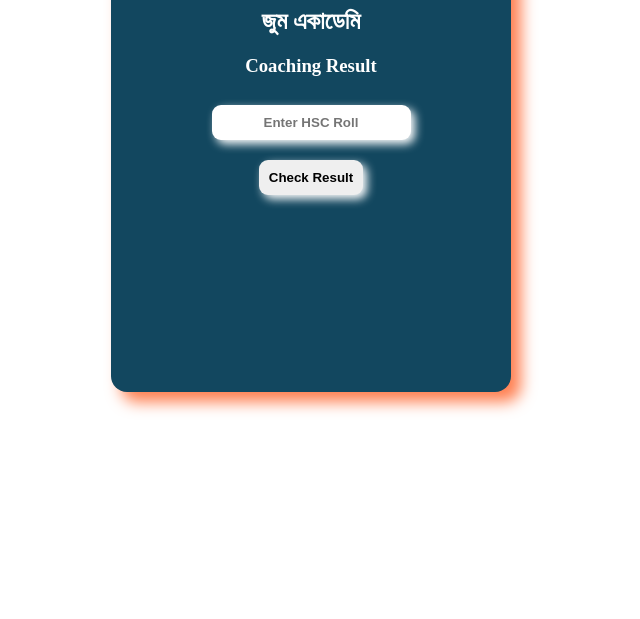
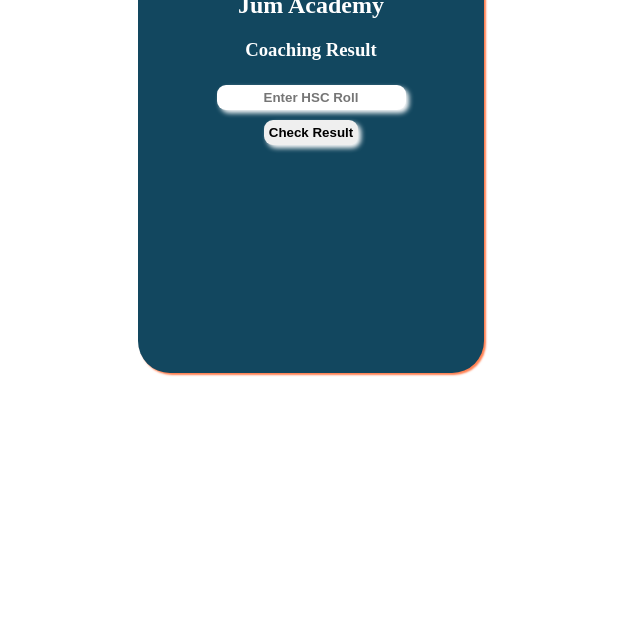
Before and after one commit to Jyoti-Chakma/Result-Management-System, a plain HTML site: page index.html in a window 1280 px wide. Shown: the part 189-808 px from the top of the page, without its empty margins (337-977 px from the left). Drawn offline with Linux system fonts and the light colour scheme.

Commit message:
Fixed Issues

```diff
--- a/style.css
+++ b/css/style.css
@@ -13,25 +13,25 @@ h3 {
 }
 
 #inputs {
-    width: 24rem;
+    width: 21rem;
     height: 30rem;
-    box-shadow: 10px 10px 15px coral;
-    margin: 6% auto;
-    border-radius: 1rem;
+    box-shadow: 2px 2px 2px coral;
+    margin: 5% auto;
+    border-radius: 2rem;
     background-color: #12475f;
     position: relative;
     text-align: center;
-    padding: 8px;
+    padding: 5px;
     font-weight: bolder;
 }
 
 input {
     font-weight: bolder;
-    background-color: (0,0,0,0.8);
+    background-color: 0,0,0,0.8;
     border: none;
-    margin: 10px;
-    padding: 10px;
-    box-shadow: 4px 4px 10px white;
+    margin: 5px;
+    padding: 5px;
+    box-shadow: 3px 3px 5px white;
     border-radius: 9px;
     text-align: center;
 }
--- a/index.html
+++ b/index.html
@@ -2,17 +2,18 @@
 <html>
     <head>
         <title>Jum Academy Result</title>
-        <link rel="stylesheet" type="text/css" href="style.css" />
+        <link rel="stylesheet" type="text/css" href="css/style.css" />
         <script type="text/javascript"  src="index.js"></script>
+        <meta name="viewport" content="width=device-width, initial-scale=1.0">
     </head>
     <body>
         <div id="main">
             <div id="inputs" align="center">
                 <img src="https://jumacademy.com/wp-content/uploads/2022/12/main-logo.png" style="height: 80px; width: 80px;" />
-                <h2>জুম একাডেমি</h2>
+                <h2>Jum Academy</h2>
                 <h3>Coaching Result</h3>
                 <input type="text" name="" onwheel="this.blur()" id="roll" placeholder="Enter HSC Roll">
-            </br>
+            <br>
             <input type="button" name="" onclick="this.style.display='none'; result()" value="Check Result">
             <p id="output"></p>
             <p id="again"></p>
```
